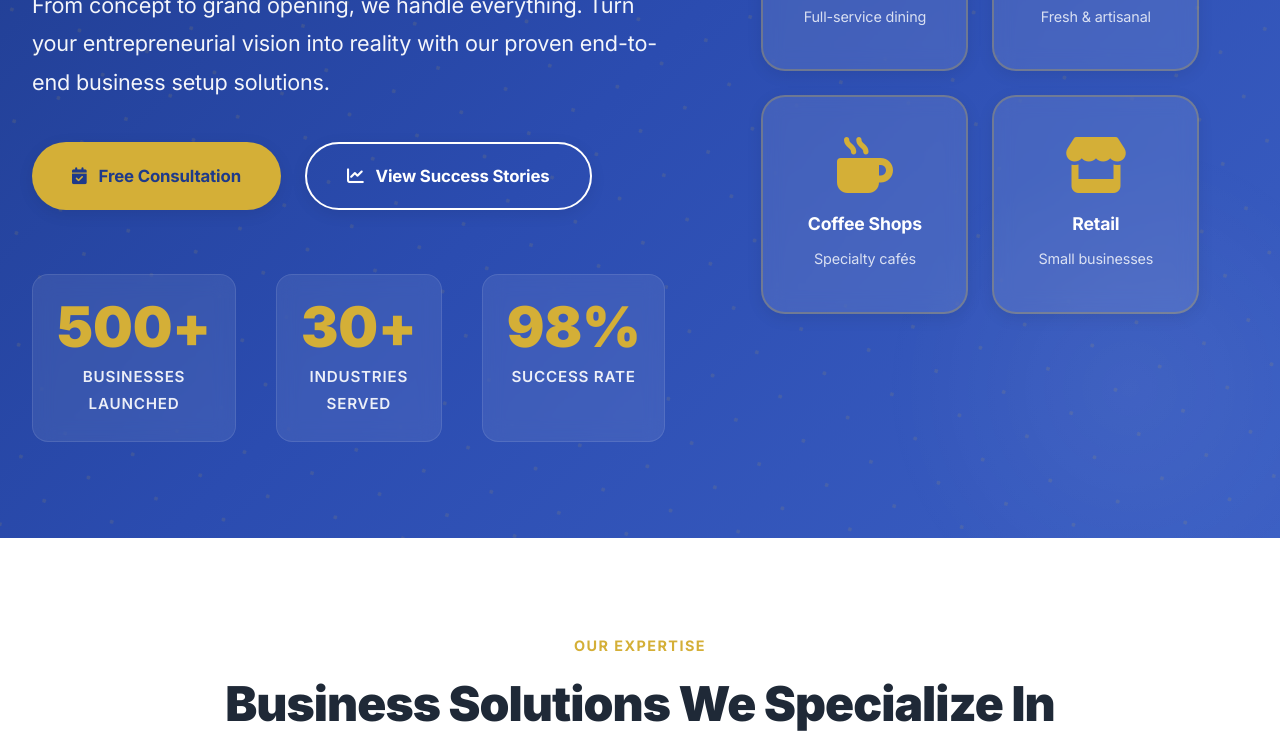
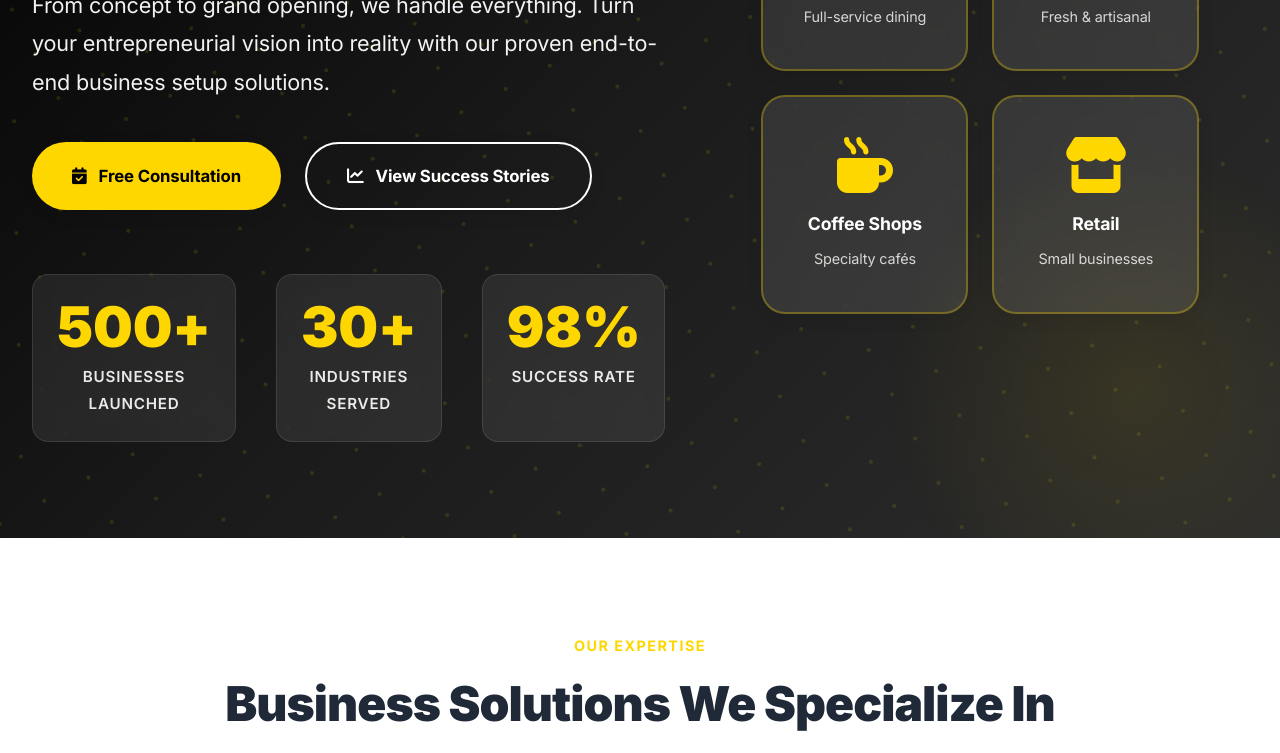
Before and after one commit to Ulabab/rhey, a plain HTML site: page index.html in a window 1280 px wide. Shown: the part 484-1237 px from the top of the page. Drawn offline with Linux system fonts and the light colour scheme.

Commit message:
Update index.html

```diff
--- a/index.html
+++ b/index.html
@@ -14,11 +14,11 @@
         }
 
         :root {
-            --primary-color: #1e3a8a;
-            --primary-dark: #172e6e;
-            --secondary-color: #d4af37;
-            --secondary-dark: #b8941e;
-            --accent-color: #333333;
+            --primary-color: #000000; /* Black */
+            --primary-dark: #1a1a1a; /* Darker Black */
+            --secondary-color: #FFD700; /* Gold/Yellow */
+            --secondary-dark: #FFC700; /* Darker Yellow */
+            --accent-color: #C0C0C0; /* Silver */
             --text-dark: #1f2937;
             --text-light: #6b7280;
             --bg-light: #f9fafb;
@@ -27,8 +27,9 @@
             --shadow: 0 4px 16px rgba(0, 0, 0, 0.08);
             --shadow-lg: 0 10px 40px rgba(0, 0, 0, 0.12);
             --shadow-xl: 0 20px 60px rgba(0, 0, 0, 0.15);
-            --gradient-primary: linear-gradient(135deg, #1e3a8a 0%, #2b4cb0 50%, #3b5fc4 100%);
-            --gradient-gold: linear-gradient(135deg, #d4af37 0%, #f0c952 50%, #d4af37 100%);
+            --gradient-primary: linear-gradient(135deg, #000000 0%, #1a1a1a 50%, #2d2d2d 100%);
+            --gradient-gold: linear-gradient(135deg, #FFD700 0%, #FFC700 50%, #FFD700 100%);
+            --gradient-silver: linear-gradient(135deg, #E8E8E8 0%, #C0C0C0 50%, #A8A8A8 100%);
             --transition-fast: all 0.2s cubic-bezier(0.4, 0, 0.2, 1);
             --transition: all 0.3s cubic-bezier(0.4, 0, 0.2, 1);
             --transition-slow: all 0.5s cubic-bezier(0.4, 0, 0.2, 1);
@@ -188,7 +189,7 @@
             right: -50%;
             width: 200%;
             height: 200%;
-            background: radial-gradient(circle, rgba(212, 175, 55, 0.12) 2px, transparent 2px);
+            background: radial-gradient(circle, rgba(255, 215, 0, 0.12) 2px, transparent 2px);
             background-size: 50px 50px;
             animation: drift 40s linear infinite;
         }
@@ -200,7 +201,7 @@
             right: -100px;
             width: 500px;
             height: 500px;
-            background: radial-gradient(circle, rgba(255, 255, 255, 0.05) 0%, transparent 70%);
+            background: radial-gradient(circle, rgba(255, 215, 0, 0.08) 0%, transparent 70%);
             border-radius: 50%;
         }
 
@@ -243,7 +244,7 @@
             left: 0;
             width: 100%;
             height: 12px;
-            background: rgba(212, 175, 55, 0.3);
+            background: rgba(255, 215, 0, 0.3);
             z-index: -1;
             animation: slideIn 1s ease 0.5s backwards;
         }
@@ -362,7 +363,7 @@
             text-align: center;
             box-shadow: var(--shadow);
             transition: var(--transition);
-            border: 2px solid rgba(212, 175, 55, 0.3);
+            border: 2px solid rgba(255, 215, 0, 0.3);
             backdrop-filter: blur(10px);
             cursor: pointer;
         }
@@ -563,7 +564,7 @@
         .feature-card:hover {
             transform: translateY(-10px);
             box-shadow: var(--shadow-xl);
-            border-color: rgba(212, 175, 55, 0.3);
+            border-color: rgba(255, 215, 0, 0.3);
         }
 
         .feature-icon {
@@ -857,7 +858,7 @@
             left: 0;
             right: 0;
             bottom: 0;
-            background: radial-gradient(circle at 20% 50%, rgba(212, 175, 55, 0.1) 0%, transparent 50%);
+            background: radial-gradient(circle at 20% 50%, rgba(255, 215, 0, 0.15) 0%, transparent 50%);
         }
 
         .cta-section h2 {
@@ -922,7 +923,7 @@
             outline: none;
             border-color: var(--secondary-color);
             background: white;
-            box-shadow: 0 0 0 4px rgba(212, 175, 55, 0.2);
+            box-shadow: 0 0 0 4px rgba(255, 215, 0, 0.2);
         }
 
         .consultation-form button {
```
